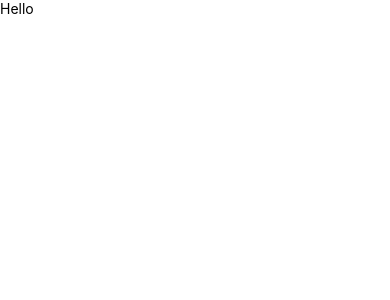
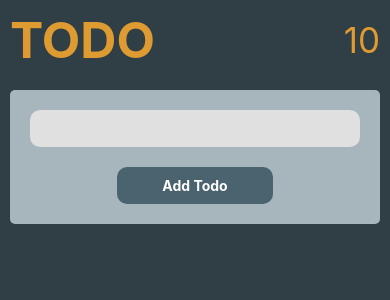
Before and after one commit to robinucar/todoApp, a React Native app: screen / in a window 390 px wide. Shown: the top 300 px of the page. Built offline with nearby package versions, Linux system fonts and the light colour scheme.

Commit message:
TodoInput container and styles

```diff
--- a/App.js
+++ /dev/null
@@ -1,14 +0,0 @@
-import React from 'react';
-import { SafeAreaView, View, Text } from 'react-native';
-
-const App = () => {
-  return (
-    <SafeAreaView>
-      <View>
-        <Text>Hello</Text>
-      </View>
-    </SafeAreaView>
-  )
-}
-
-export default App;
--- a/index.js
+++ b/index.js
@@ -3,7 +3,7 @@
  */
 
 import {AppRegistry} from 'react-native';
-import App from './App';
+import App from './src/App';
 import {name as appName} from './app.json';
 
 AppRegistry.registerComponent(appName, () => App);
--- /dev/null
+++ b/src/App.js
@@ -0,0 +1,21 @@
+import React from 'react';
+import {SafeAreaView, View, Text} from 'react-native';
+import {main} from './styles';
+import {TodoInput} from './components';
+
+const App = () => {
+  return (
+    <SafeAreaView style={main.container}>
+      <View style={main.container}>
+        <View style={main.banner}>
+          <Text style={main.todoText}>TODO</Text>
+          <Text style={main.todoCount}>10</Text>
+
+        </View>
+        <TodoInput />
+      </View>
+    </SafeAreaView>
+  );
+};
+
+export default App;
--- /dev/null
+++ b/src/components/TodoInput.js
@@ -0,0 +1,18 @@
+import React from 'react';
+import {TextInput, View, Text, TouchableOpacity} from 'react-native';
+import {todo_input} from '../styles';
+
+const TodoInput = (props) => {
+  return (
+    <View style={todo_input.container}>
+      <View style={todo_input.inputContainer}>
+        <TextInput />
+      </View>
+      <TouchableOpacity style={todo_input.buttonContainer}>
+        <Text style={todo_input.buttonText}>Add Todo</Text>
+      </TouchableOpacity>
+    </View>
+  );
+};
+
+export {TodoInput};
--- /dev/null
+++ b/src/components/index.js
@@ -0,0 +1 @@
+export * from './TodoInput';
--- /dev/null
+++ b/src/styles.js
@@ -0,0 +1,53 @@
+import {Dimensions, StyleSheet} from 'react-native';
+
+const main = StyleSheet.create({
+  container: {
+    flex: 1,
+    backgroundColor: '#303e45',
+  },
+  banner: {
+    flexDirection: 'row',
+    justifyContent: 'space-between',
+    padding: 10,
+    alignItems: 'center',
+  },
+  todoText: {
+    fontSize: 50,
+    fontWeight: 'bold',
+    color: '#dd9b31',
+  },
+  todoCount: {
+    fontSize: 35,
+    color: '#dd9b31',
+  },
+});
+
+const todo_input = StyleSheet.create({
+  container: {
+    backgroundColor: '#a7b6bd',
+    padding: 10,
+    margin: 10,
+    borderRadius: 5,
+  },
+  inputContainer: {
+    backgroundColor: '#e0e0e0',
+    padding: 10,
+    margin: 10,
+    borderRadius: 10,
+  },
+  buttonContainer: {
+    backgroundColor: '#4a636e',
+    padding: 10,
+    margin: 10,
+    width: Dimensions.get('window').width / 2.5,
+    alignSelf: 'center',
+    borderRadius: 10,
+  },
+  buttonText: {
+    color: 'white',
+    fontWeight: 'bold',
+    textAlign: 'center',
+  },
+});
+
+export {main, todo_input};
```
